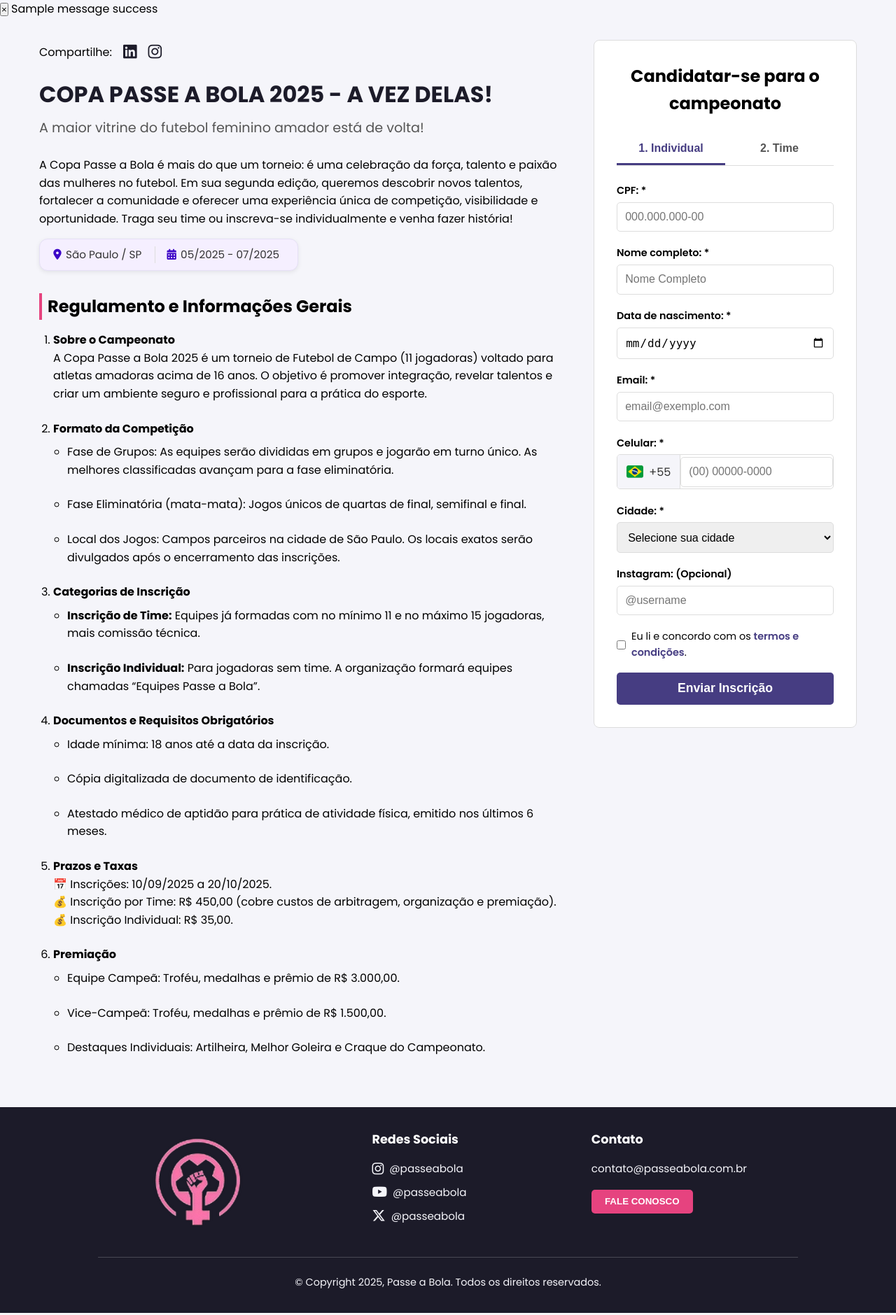
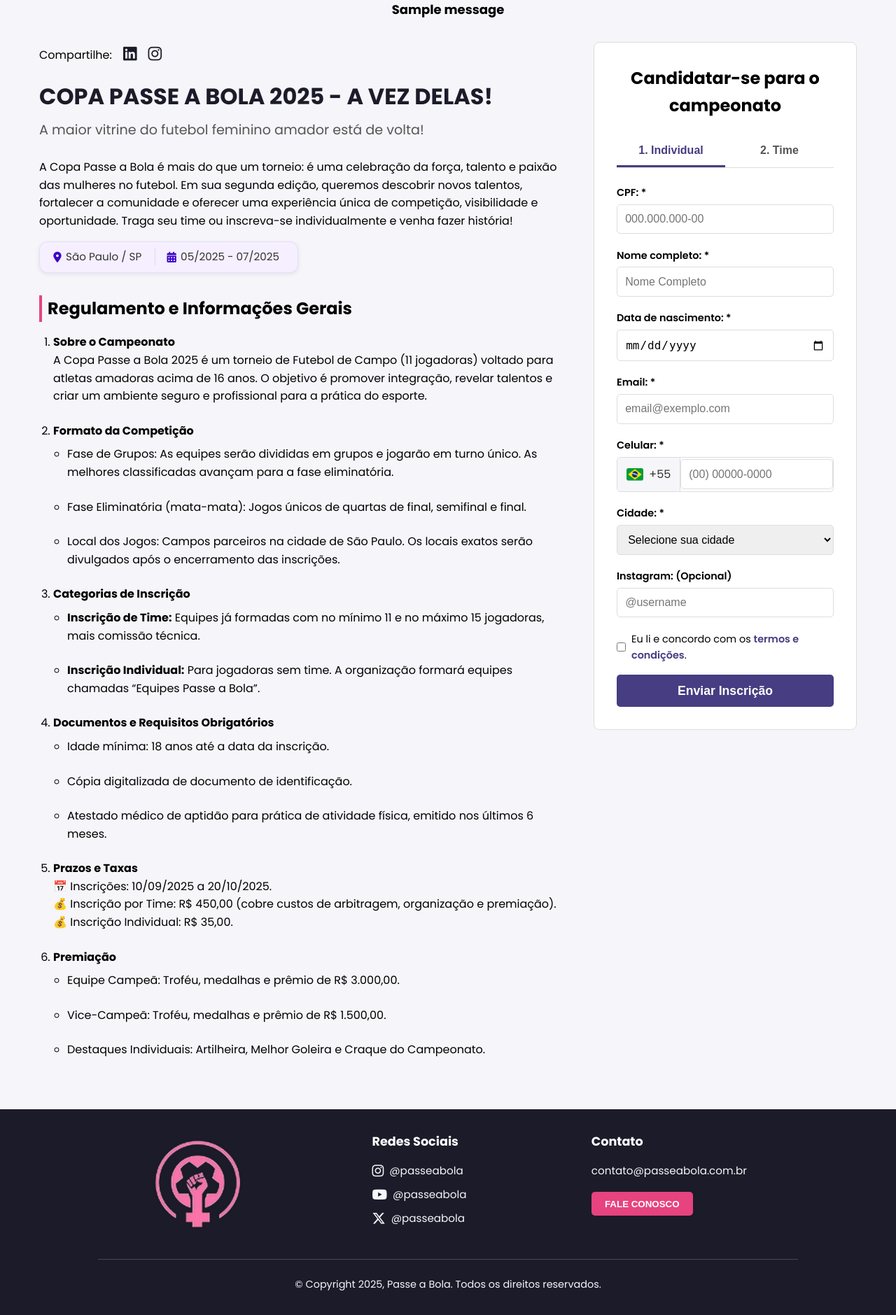
Before and after one commit to syinapse/formulario-passa-bola, a Flask app: page / in a window 1280 px wide. Shown: the part 78-1957 px from the top of the page at 70% size. Run offline with Flask 3, Linux system fonts and the light colour scheme; one stand-in notice (Sample message) is shown.

Commit message:
fix: logica de style do alert

```diff
--- a/passaBola/static/style.css
+++ b/passaBola/static/style.css
@@ -10,6 +10,10 @@
     --preto: #000000;
     --cinza-borda: #DDDDDD;
     --roxo-claro: #f5efff;
+    --danger: #E05555;
+    --success: #5AE055;
+    --warning: #E0D755;
+    --info: #55B9E0;
 }
 
 /* Reset */
@@ -363,3 +367,9 @@ footer {
 .form-group textarea::-webkit-scrollbar-thumb:hover {
     background: #4b0082;
 }
+
+.alert {
+    text-align: center;
+    font-weight: bold;
+    font-size: 18px;
+}
--- a/passaBola/templates/event.html
+++ b/passaBola/templates/event.html
@@ -9,6 +9,7 @@
     <link rel="preconnect" href="https://fonts.gstatic.com" crossorigin>
     <link href="https://fonts.googleapis.com/css2?family=Poppins:wght@400;600;700;800&display=swap" rel="stylesheet">
     <link rel="stylesheet" href="https://cdnjs.cloudflare.com/ajax/libs/font-awesome/6.5.2/css/all.min.css">
+    <!-- <script src="https://cdn.jsdelivr.net/npm/@tailwindcss/browser@4"></script> -->
 </head>
 <body>
 
@@ -27,16 +28,19 @@
      {% with messages = get_flashed_messages(with_categories=true) %}
         {% if messages %}
             {% for category, msg in messages %}
-                    <div class="">
-                        <button
-                            type="button"
-                            data-dismiss="alert"
-                            aria-label="Close">
-                            <span aria-hidden="true">&times;</span>
-                        </button>
+                    <div class="alert">
                         {{ msg }}
-                        {{ category }}
                     </div>
+                    <script>
+                        function styleAlert(element, category) {
+                            if (!element) {
+                                return;
+                            }
+                            element.style.backgroundColor = `var(--${category})`
+                        }
+                        const alert = document.querySelector(".alert-flash:last-of-type")
+                        styleAlert(alert, '{{ category }}')
+                    </script>
             {% endfor %}
         {% endif%}
     {% endwith %}
@@ -285,6 +289,9 @@
             btnTime.classList.add('active');
             btnIndividual.classList.remove('active');
         });
+
+
+
     </script>
 
 
```
Also changed, not shown: passaBola/database/database.json (+1 -35 lines).
